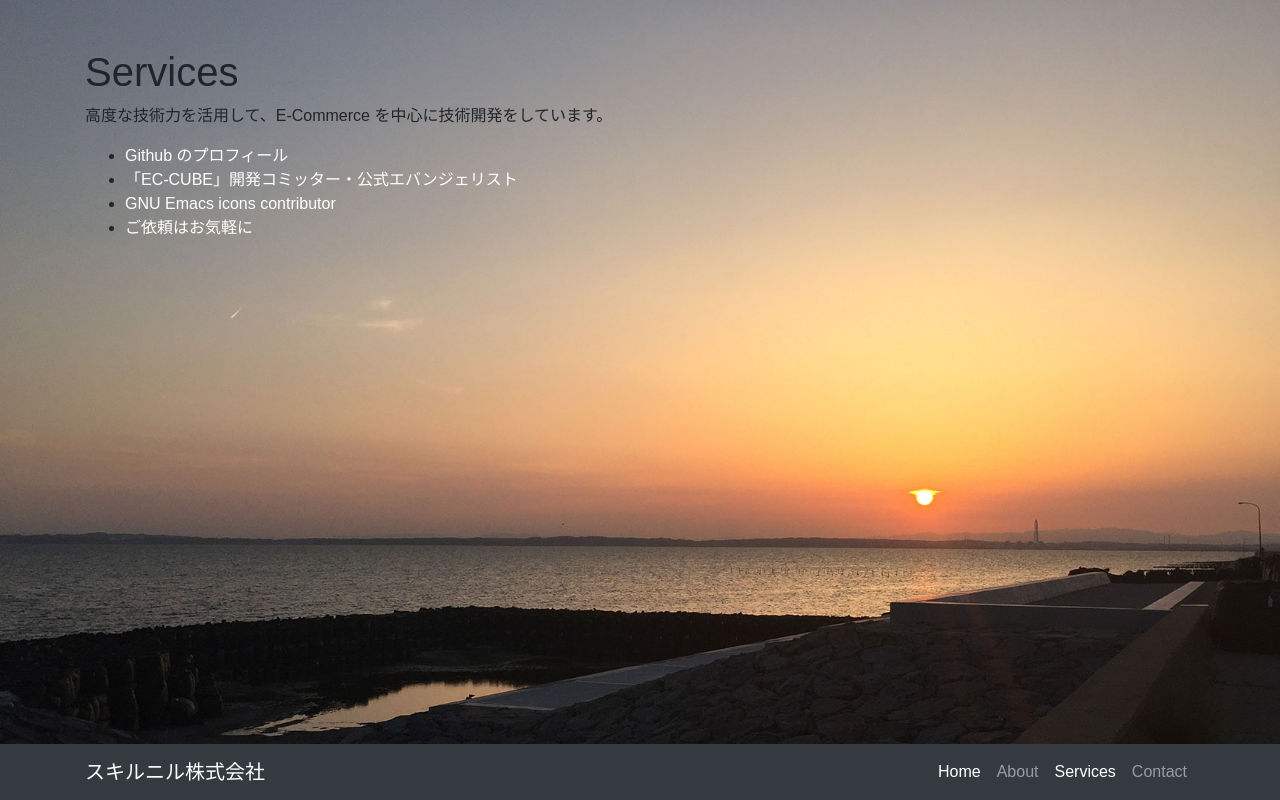
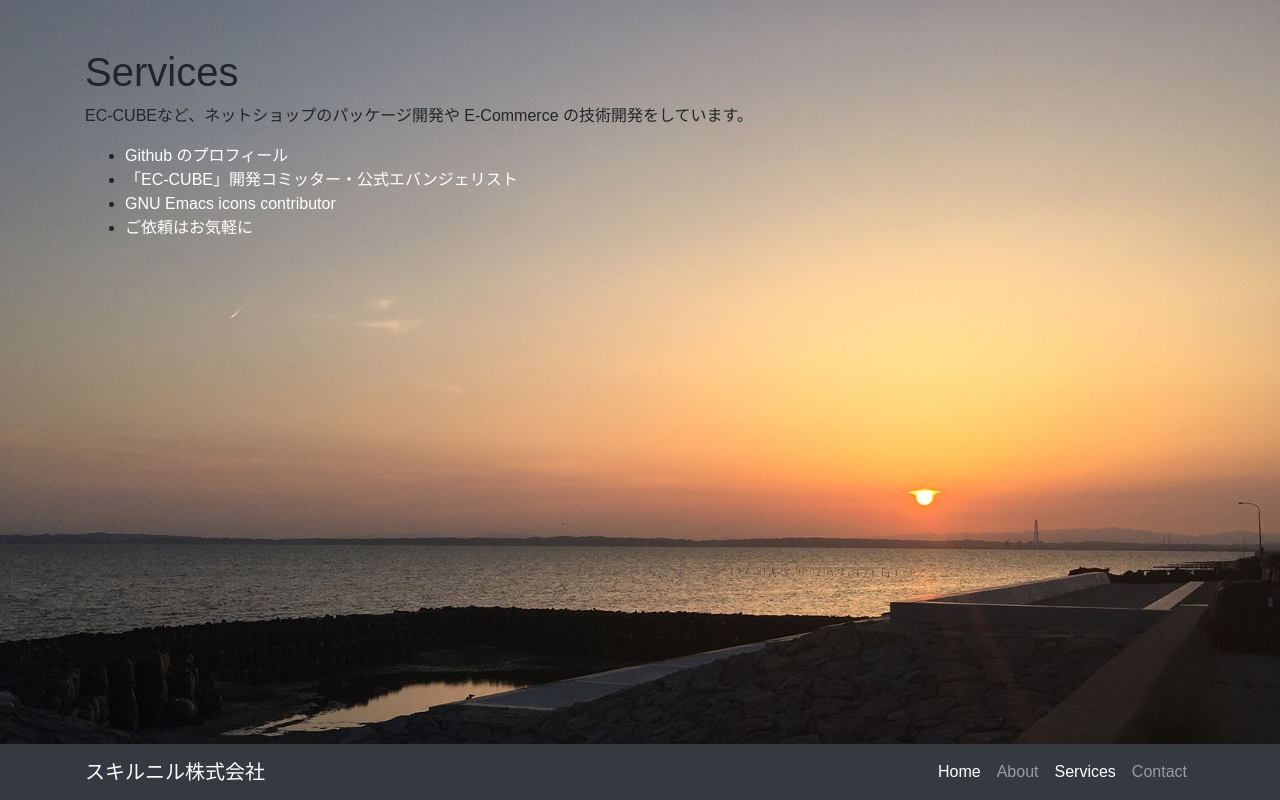
Before and after one commit to nanasess/skirnir.co.jp, a React (Create React App) app: page /#/services in a window 1280 px wide. Built offline with nearby package versions, Linux system fonts and the light colour scheme; the HTML template or start-up script is replaced by a standard one.

Commit message:
Modify description of services

```diff
--- a/src/Components/Services.tsx
+++ b/src/Components/Services.tsx
@@ -10,7 +10,7 @@ class Services extends React.Component {
                     <Row>
                         <Col lg={12}>
                             <h1 className="mt-5 text-left">Services</h1>
-                            <p>高度な技術力を活用して、E-Commerce を中心に技術開発をしています。</p>
+                            <p>EC-CUBEなど、ネットショップのパッケージ開発や E-Commerce の技術開発をしています。</p>
                             <ul>
                                 <li><a href="https://github.com/nanasess">Github のプロフィール</a></li>
                                 <li><a href="https://www.ec-cube.net/evangelist/">「EC-CUBE」開発コミッター・公式エバンジェリスト</a></li>
```
